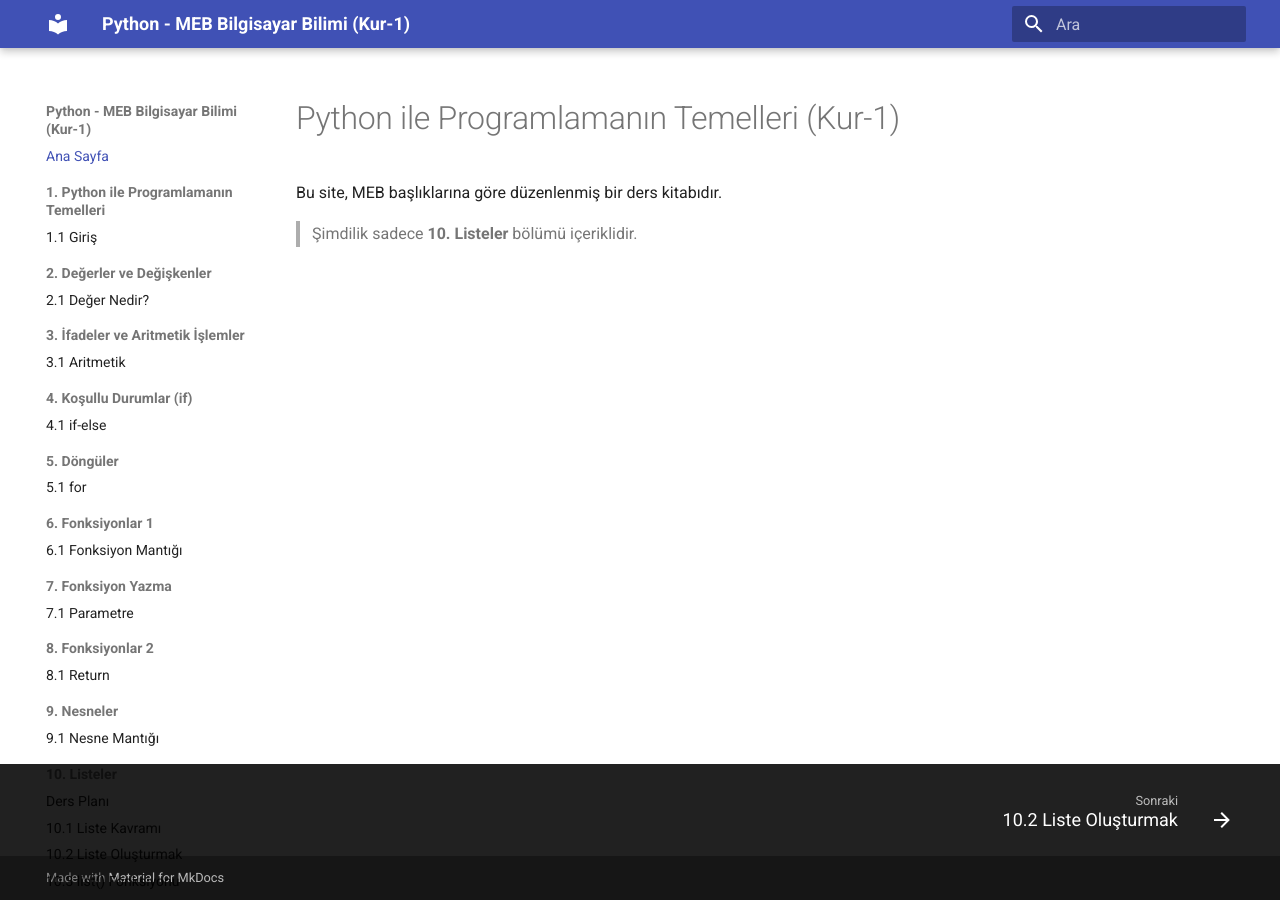
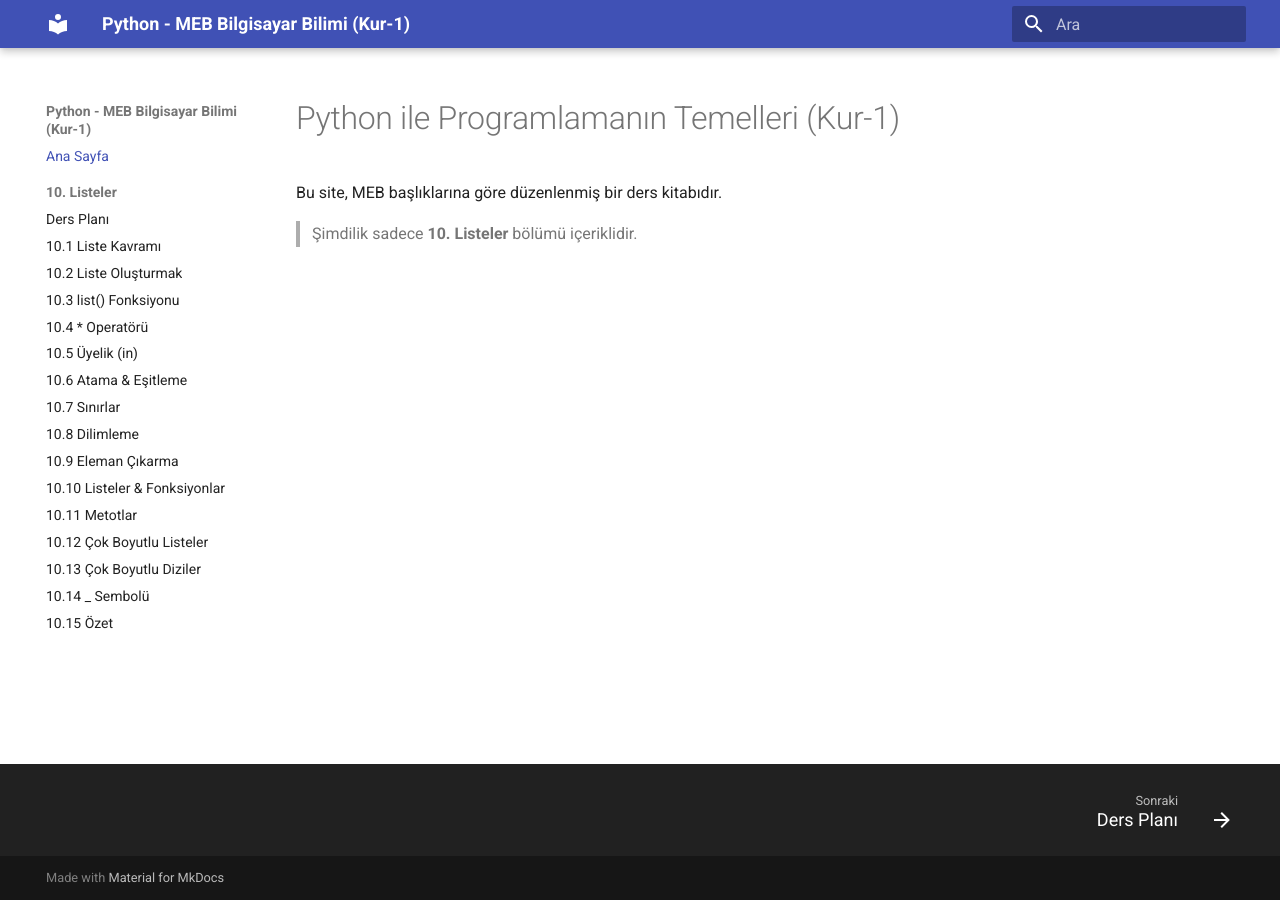
Before and after one commit to MehmettPeker/10-Sinif-Bilgisayar-Bilimi-Python, an MkDocs documentation site: the page built from docs/index.md, in a window 1280 px wide. Built offline with MkDocs 1.6.1 and Material for MkDocs 9.7.7, drawn with Linux system fonts in a browser that asks for light colours.

Commit message:
Update mkdocs.yml

```diff
--- a/mkdocs.yml
+++ b/mkdocs.yml
@@ -1,6 +1,5 @@
-site_name: "Python - MEB Bilgisayar Bilimi (Kur-1)"
-site_url: "https://mehmetpeker.github.io/10-Sinif-Bilgisayar-Bilimi-Python/"
-site_description: "MEB Bilgisayar Bilimi (Kur-1) için pedagojik ders notları ve örnekler."
+site_name: Python - MEB Bilgisayar Bilimi (Kur-1)
+site_url: https://mehmetpeker.github.io/10-Sinif-Bilgisayar-Bilimi-Python/
 
 theme:
   name: material
@@ -32,47 +31,20 @@ markdown_extensions:
 nav:
   - Ana Sayfa: index.md
 
-  - 1. Python ile Programlamanın Temelleri:
-      - 1.1 Giriş: 01_temeller/01_1_giris.md
-
-  - 2. Değerler ve Değişkenler:
-      - 2.1 Değer Nedir?: 02_degerler_ve_degiskenler/02_1_deger_nedir.md
-
-  - 3. İfadeler ve Aritmetik İşlemler:
-      - 3.1 Aritmetik: 03_aritmetik/03_1_aritmetik.md
-
-  - 4. Koşullu Durumlar (if):
-      - 4.1 if-else: 04_kosullar/04_1_if_else.md
-
-  - 5. Döngüler:
-      - 5.1 for: 05_donguler/05_1_for.md
-
-  - 6. Fonksiyonlar 1:
-      - 6.1 Fonksiyon Mantığı: 06_fonksiyonlar1/06_1_fonksiyon.md
-
-  - 7. Fonksiyon Yazma:
-      - 7.1 Parametre: 07_fonksiyon_yazma/07_1_parametre.md
-
-  - 8. Fonksiyonlar 2:
-      - 8.1 Return: 08_fonksiyonlar2/08_1_return.md
-
-  - 9. Nesneler:
-      - 9.1 Nesne Mantığı: 09_nesneler/09_1_nesne.md
-
   - 10. Listeler:
-      - Ders Planı: 10_listeler/ders_plani.md
-      - 10.1 Liste Kavramı: 10_listeler/10_1_liste_kavrami.md
+      - Ders Planı: 10_listeler/ders_plani__lesson_plan.md
+      - 10.1 Liste Kavramı: 10_listeler/10_1_liste_kavrami__list_concept.md
       - 10.2 Liste Oluşturmak: 10_listeler/10_2_liste_olusturma__create_list.md
-      - 10.3 list() Fonksiyonu: 10_listeler/10_3_list_fonksiyonu.md
-      - 10.4 * Operatörü: 10_listeler/10_4_carpma_operatoru.md
-      - 10.5 Üyelik (in): 10_listeler/10_5_uyelik_in.md
-      - 10.6 Atama & Eşitleme: 10_listeler/10_6_atama_esitleme.md
-      - 10.7 Sınırlar: 10_listeler/10_7_sinirlar.md
-      - 10.8 Dilimleme: 10_listeler/10_8_dilimleme.md
-      - 10.9 Eleman Çıkarma: 10_listeler/10_9_eleman_cikarma.md
-      - 10.10 Listeler & Fonksiyonlar: 10_listeler/10_10_listeler_fonksiyonlar.md
-      - 10.11 Metotlar: 10_listeler/10_11_metotlar.md
-      - 10.12 Çok Boyutlu Listeler: 10_listeler/10_12_cok_boyutlu_listeler.md
-      - 10.13 Çok Boyutlu Diziler: 10_listeler/10_13_cok_boyutlu_diziler.md
-      - 10.14 _ Sembolü: 10_listeler/10_14_altcizgi_sembolu.md
-      - 10.15 Özet: 10_listeler/10_15_ozet.md
+      - 10.3 list() Fonksiyonu: 10_listeler/10_3_list_fonksiyonu__list_function.md
+      - 10.4 * Operatörü: 10_listeler/10_4_carpma_ile_liste__multiply_list.md
+      - 10.5 Üyelik (in): 10_listeler/10_5_uyelik_in__membership.md
+      - 10.6 Atama & Eşitleme: 10_listeler/10_6_atama_esitleme__assignment.md
+      - 10.7 Sınırlar: 10_listeler/10_7_sinirlar__bounds.md
+      - 10.8 Dilimleme: 10_listeler/10_8_dilimleme__slicing.md
+      - 10.9 Eleman Çıkarma: 10_listeler/10_9_eleman_cikarma__remove_items.md
+      - 10.10 Listeler & Fonksiyonlar: 10_listeler/10_10_listeler_fonksiyonlar__lists_functions.md
+      - 10.11 Metotlar: 10_listeler/10_11_liste_metotlari__methods.md
+      - 10.12 Çok Boyutlu Listeler: 10_listeler/10_12_cok_boyutlu_listeler__nested_lists.md
+      - 10.13 Çok Boyutlu Diziler: 10_listeler/10_13_cok_boyutlu_diziler__2d_lists.md
+      - 10.14 _ Sembolü: 10_listeler/10_14_alt_tire_underscore.md
+      - 10.15 Özet: 10_listeler/10_15_ozet__summary.md
```
